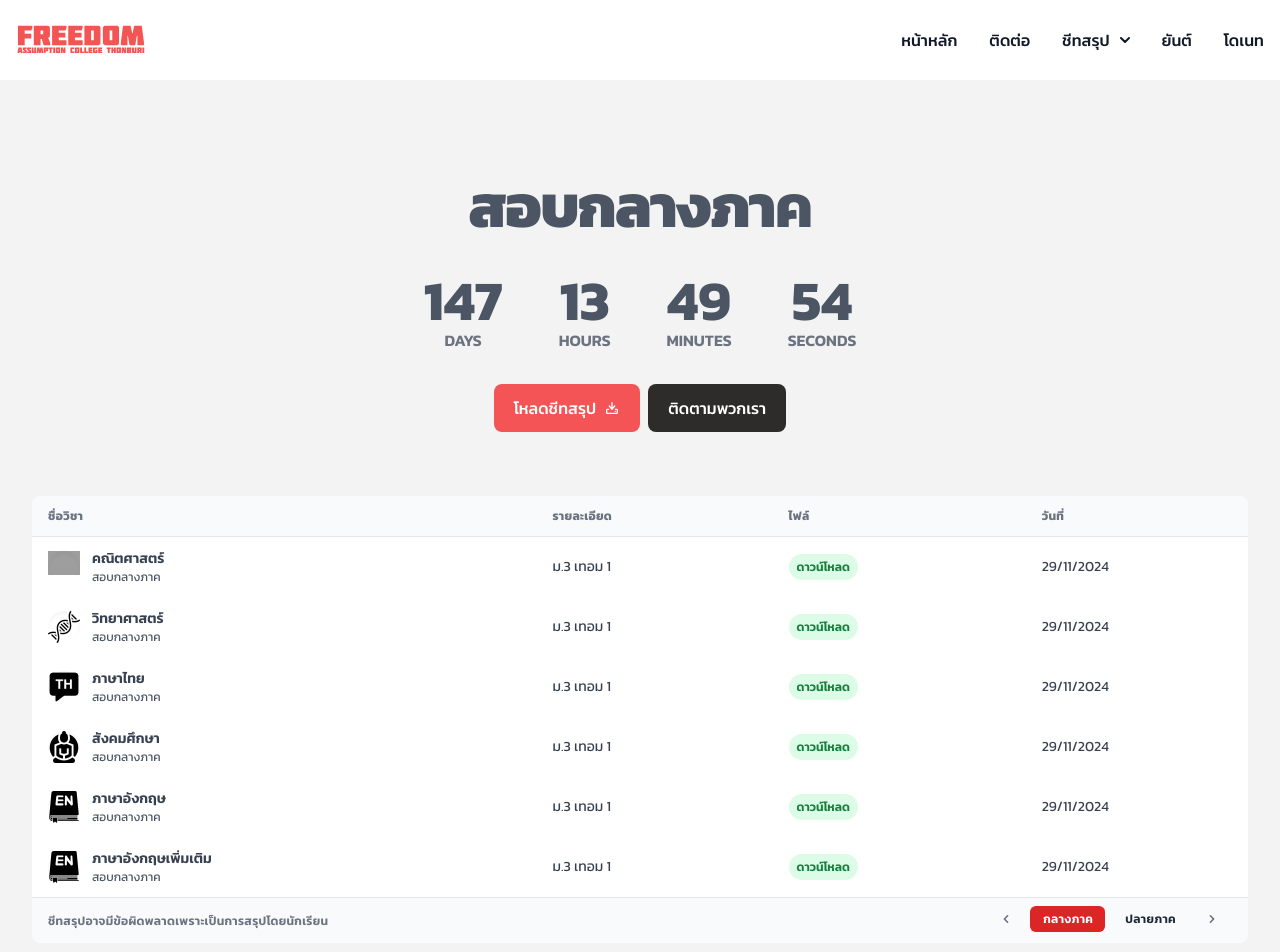
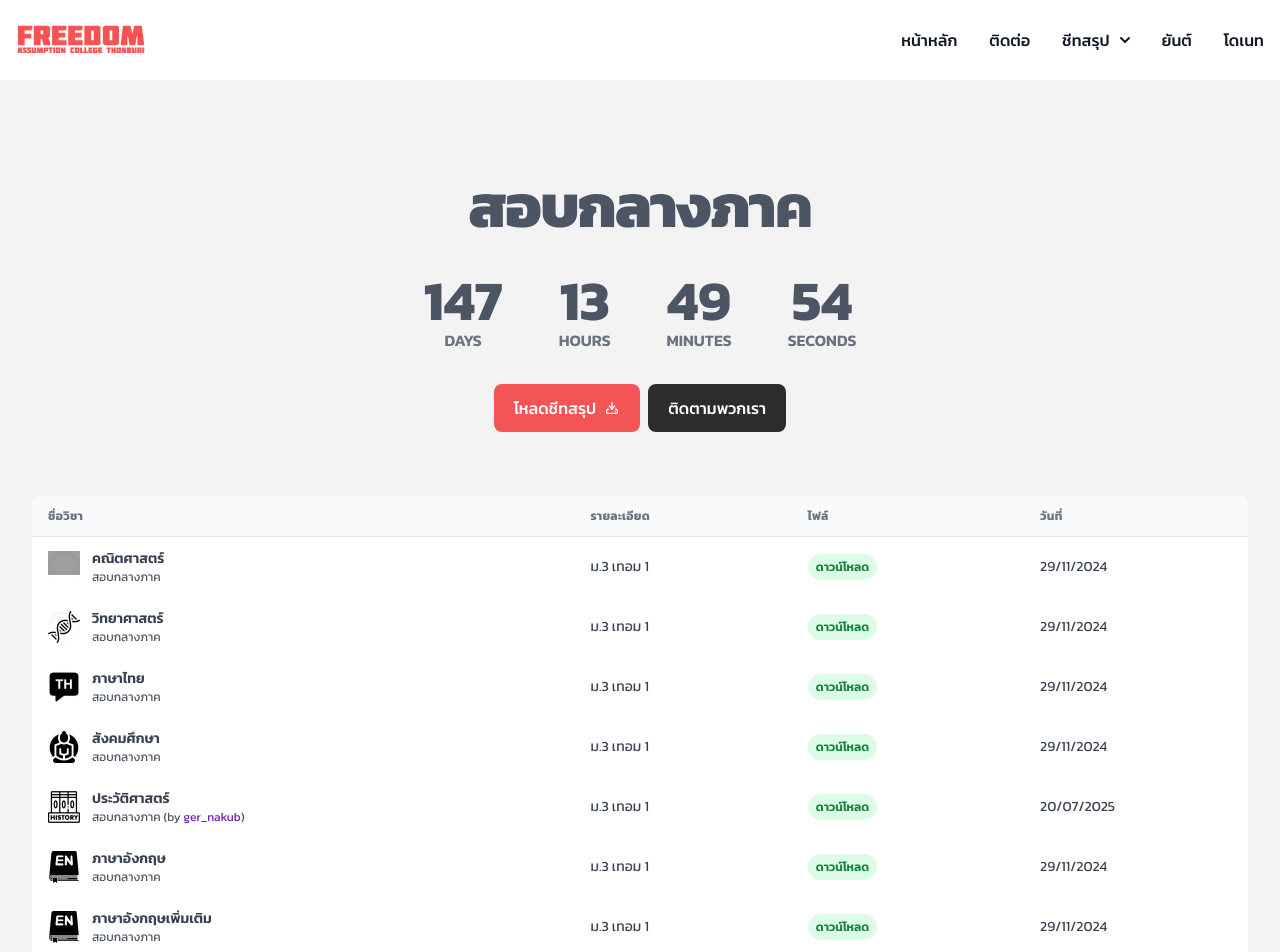
Before and after one commit to poomp5/freedom, a Next.js app: page / in a window 1280 px wide. Shown: the top 952 px of the page. Built offline with nearby package versions, Linux system fonts and the light colour scheme; grey boxes are pictures that could not be loaded.

Commit message:
feat:m3 history on index page

```diff
--- a/app/page.tsx
+++ b/app/page.tsx
@@ -219,7 +219,7 @@ export default function Home() {
                     </td>
                     <td className="px-2 py-3 text-sm">29/11/2024</td>
                   </tr>
-                  {/* <tr className="text-gray-700">
+                  <tr className="text-gray-700">
                     <td className="px-4 py-3">
                       <Link
                         href={"/m3/midterm1/history.pdf"}
@@ -242,7 +242,16 @@ export default function Home() {
                           <p className="font-semibold whitespace-nowrap">
                             ประวัติศาสตร์
                           </p>
-                          <p className="text-xs text-gray-600">สอบกลางภาค</p>
+                          <p className="text-xs text-gray-600">
+                            สอบกลางภาค (by{" "}
+                            <Link
+                              className="text-purple-800"
+                              href="https://www.instagram.com/ger_nakub/"
+                            >
+                              ger_nakub
+                            </Link>
+                            )
+                          </p>
                         </div>
                       </Link>
                     </td>
@@ -256,8 +265,8 @@ export default function Home() {
                         </span>
                       </Link>
                     </td>
-                    <td className="px-2 py-3 text-sm">29/11/2024</td>
-                  </tr> */}
+                    <td className="px-2 py-3 text-sm">20/07/2025</td>
+                  </tr>
                   <tr className="text-gray-700">
                     <td className="px-4 py-3">
                       <Link
```
